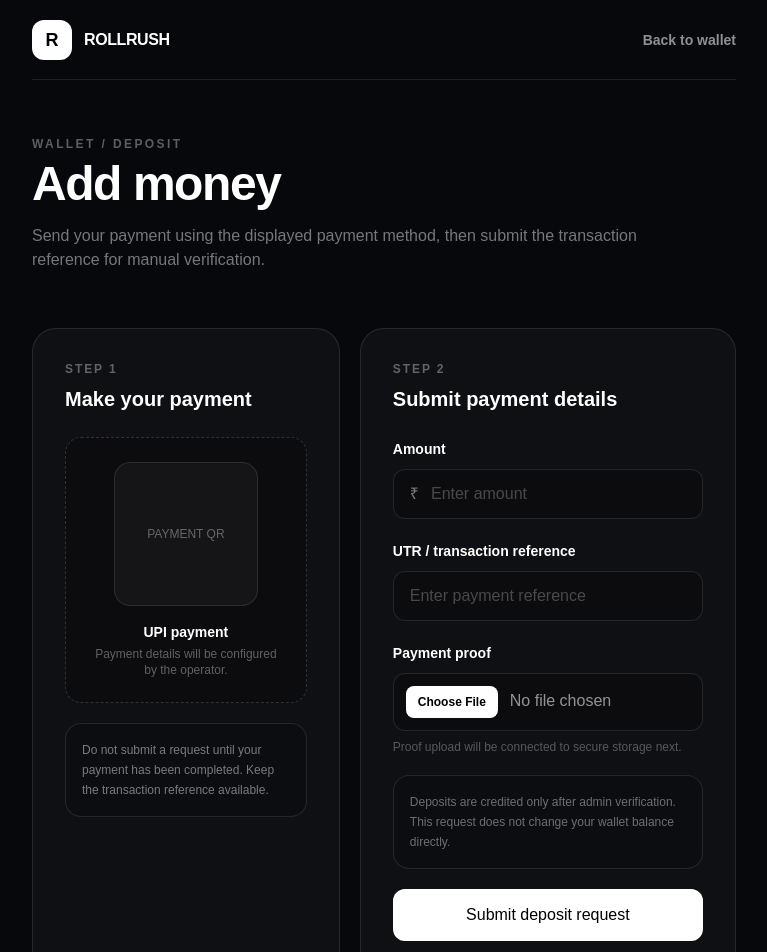
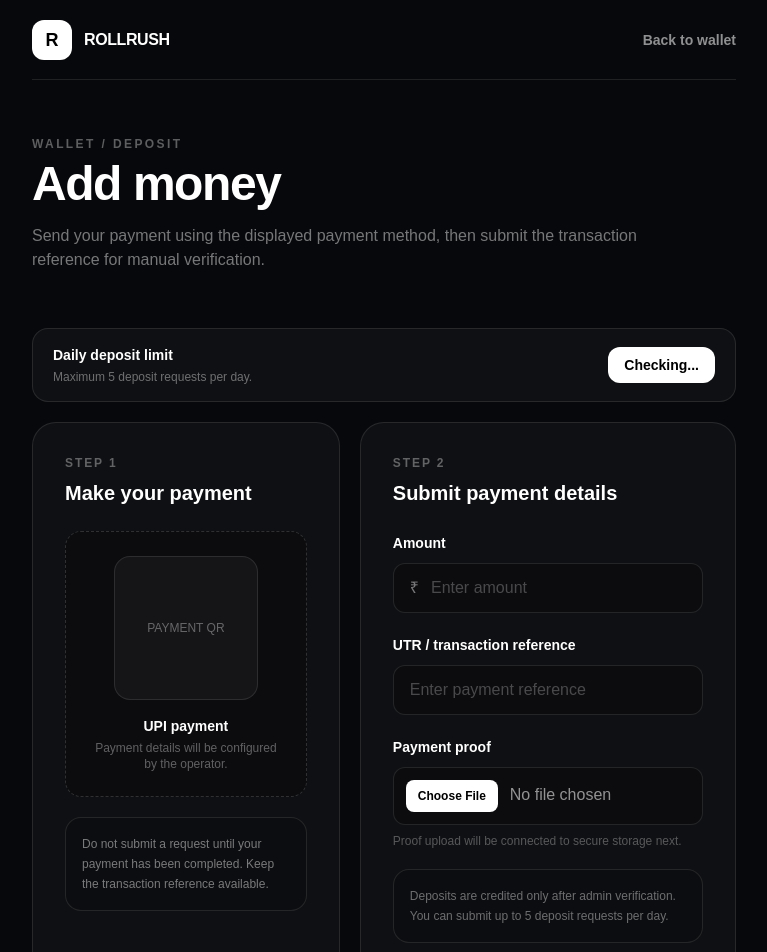
Before and after one commit to Jagdish2729/real-money-games, a Next.js app in the folder apps/web/: page /wallet/deposit in a window 1280 px wide. Shown: the top 952 px of the page, without its empty margins (256-1023 px from the left). Built offline with nearby package versions, Linux system fonts and the light colour scheme; no server answers.

Commit message:
Show five-deposit daily limit and remaining count

```diff
--- a/apps/web/app/wallet/deposit/page.tsx
+++ b/apps/web/app/wallet/deposit/page.tsx
@@ -1,6 +1,6 @@
 "use client";
 
-import { FormEvent, useState } from "react";
+import { FormEvent, useEffect, useState } from "react";
 
 const API_BASE_URL = process.env.NEXT_PUBLIC_API_URL || "http://localhost:4000";
 
@@ -11,12 +11,31 @@ export default function DepositPage() {
   const [submitted, setSubmitted] = useState(false);
   const [loading, setLoading] = useState(false);
   const [error, setError] = useState("");
+  const [remainingToday, setRemainingToday] = useState<number | null>(null);
+
+  async function loadDepositLimit() {
+    const token = localStorage.getItem("accessToken");
+    if (!token) return;
+    try {
+      const response = await fetch(`${API_BASE_URL}/wallet/deposit-limit`, {
+        headers: { Authorization: `Bearer ${token}` },
+      });
+      if (!response.ok) return;
+      const data = await response.json();
+      setRemainingToday(Number(data.remainingToday));
+    } catch {
+      // The deposit form remains usable; the server enforces the limit.
+    }
+  }
+
+  useEffect(() => { void loadDepositLimit(); }, []);
 
   async function handleSubmit(event: FormEvent<HTMLFormElement>) {
     event.preventDefault();
     setError("");
     const token = localStorage.getItem("accessToken");
     if (!token) { setError("Please login before submitting a deposit request."); return; }
+    if (remainingToday === 0) { setError("You have reached today's deposit limit of 5 requests."); return; }
     if (!amount || Number(amount) <= 0 || !utr.trim()) return;
 
     setLoading(true);
@@ -28,9 +47,11 @@ export default function DepositPage() {
       });
       const data = await response.json().catch(() => null);
       if (!response.ok) throw new Error(data?.message || "Unable to submit deposit request");
+      setRemainingToday(Number(data.remainingToday));
       setSubmitted(true); setAmount(""); setUtr(""); setProofFile(null);
     } catch (err) {
       setError(err instanceof Error ? err.message : "Unable to submit deposit request");
+      await loadDepositLimit();
     } finally { setLoading(false); }
   }
 
@@ -44,19 +65,28 @@ export default function DepositPage() {
 
         <section className="py-10 sm:py-14"><p className="text-xs font-bold uppercase tracking-[0.2em] text-white/35">Wallet / Deposit</p><h1 className="mt-2 text-4xl font-black tracking-[-0.03em] sm:text-5xl">Add money</h1><p className="mt-4 max-w-2xl text-sm leading-6 text-white/45 sm:text-base">Send your payment using the displayed payment method, then submit the transaction reference for manual verification.</p></section>
 
+        <div className="mb-5 rounded-2xl border border-white/10 bg-white/[0.035] px-5 py-4">
+          <div className="flex flex-wrap items-center justify-between gap-3">
+            <div><p className="text-sm font-bold">Daily deposit limit</p><p className="mt-1 text-xs text-white/40">Maximum 5 deposit requests per day.</p></div>
+            <div className="rounded-xl bg-white px-4 py-2 text-sm font-black text-black">
+              {remainingToday === null ? "Checking..." : remainingToday > 0 ? `${remainingToday} deposit${remainingToday === 1 ? "" : "s"} left` : "No deposits left today"}
+            </div>
+          </div>
+        </div>
+
         {submitted ? (
-          <section className="rounded-3xl border border-white/10 bg-white/[0.035] p-6 sm:p-8"><div className="flex h-12 w-12 items-center justify-center rounded-2xl bg-white text-xl font-black text-black">✓</div><h2 className="mt-6 text-2xl font-bold">Deposit request submitted</h2><p className="mt-3 text-sm leading-6 text-white/45">Your request is pending manual verification. The wallet balance will be updated only after the payment is approved.</p><div className="mt-6 flex gap-3"><a href="/wallet" className="rounded-xl bg-white px-4 py-3 text-sm font-bold text-black">View wallet</a><button onClick={() => setSubmitted(false)} className="rounded-xl border border-white/15 px-4 py-3 text-sm font-bold hover:border-white/30">Submit another request</button></div></section>
+          <section className="rounded-3xl border border-white/10 bg-white/[0.035] p-6 sm:p-8"><div className="flex h-12 w-12 items-center justify-center rounded-2xl bg-white text-xl font-black text-black">✓</div><h2 className="mt-6 text-2xl font-bold">Deposit request submitted</h2><p className="mt-3 text-sm leading-6 text-white/45">Your request is pending manual verification. The wallet balance will be updated only after the payment is approved.</p><div className="mt-6 rounded-2xl border border-white/10 bg-black/15 p-4 text-sm font-semibold">{remainingToday === 0 ? "You have used all 5 deposit requests for today." : `${remainingToday} deposit${remainingToday === 1 ? "" : "s"} left today.`}</div><div className="mt-6 flex gap-3"><a href="/wallet" className="rounded-xl bg-white px-4 py-3 text-sm font-bold text-black">View wallet</a><button disabled={remainingToday === 0} onClick={() => setSubmitted(false)} className="rounded-xl border border-white/15 px-4 py-3 text-sm font-bold hover:border-white/30 disabled:cursor-not-allowed disabled:opacity-40">Submit another request</button></div></section>
         ) : (
           <div className="grid gap-5 lg:grid-cols-[.9fr_1.1fr]">
             <section className="rounded-3xl border border-white/10 bg-white/[0.035] p-6 sm:p-8"><p className="text-xs font-bold uppercase tracking-[0.16em] text-white/35">Step 1</p><h2 className="mt-2 text-xl font-bold">Make your payment</h2><div className="mt-6 rounded-2xl border border-dashed border-white/15 bg-black/20 p-6 text-center"><div className="mx-auto flex h-36 w-36 items-center justify-center rounded-2xl border border-white/10 bg-white/[0.04] text-xs text-white/35">PAYMENT QR</div><p className="mt-4 text-sm font-semibold">UPI payment</p><p className="mt-1 text-xs text-white/35">Payment details will be configured by the operator.</p></div><div className="mt-5 rounded-2xl border border-white/10 bg-black/15 p-4 text-xs leading-5 text-white/45">Do not submit a request until your payment has been completed. Keep the transaction reference available.</div></section>
 
             <section className="rounded-3xl border border-white/10 bg-white/[0.035] p-6 sm:p-8"><p className="text-xs font-bold uppercase tracking-[0.16em] text-white/35">Step 2</p><h2 className="mt-2 text-xl font-bold">Submit payment details</h2><form onSubmit={handleSubmit} className="mt-6 space-y-5">
-              <label className="block"><span className="text-sm font-semibold">Amount</span><div className="mt-2 flex items-center rounded-xl border border-white/10 bg-black/20 px-4 focus-within:border-white/30"><span className="text-white/45">₹</span><input type="number" min="1" step="1" value={amount} onChange={event => setAmount(event.target.value)} placeholder="Enter amount" className="w-full bg-transparent px-3 py-3 text-sm outline-none placeholder:text-white/25" required /></div></label>
-              <label className="block"><span className="text-sm font-semibold">UTR / transaction reference</span><input value={utr} onChange={event => setUtr(event.target.value)} placeholder="Enter payment reference" className="mt-2 w-full rounded-xl border border-white/10 bg-black/20 px-4 py-3 text-sm outline-none placeholder:text-white/25 focus:border-white/30" required /></label>
-              <label className="block"><span className="text-sm font-semibold">Payment proof</span><input type="file" accept="image/*" onChange={event => setProofFile(event.target.files?.[0] ?? null)} className="mt-2 block w-full rounded-xl border border-white/10 bg-black/20 p-3 text-sm text-white/55 file:mr-3 file:rounded-lg file:border-0 file:bg-white file:px-3 file:py-2 file:text-xs file:font-bold file:text-black" /><span className="mt-2 block text-xs text-white/30">{proofFile ? `${proofFile.name} selected` : "Proof upload will be connected to secure storage next."}</span></label>
+              <label className="block"><span className="text-sm font-semibold">Amount</span><div className="mt-2 flex items-center rounded-xl border border-white/10 bg-black/20 px-4 focus-within:border-white/30"><span className="text-white/45">₹</span><input disabled={remainingToday === 0} type="number" min="1" step="1" value={amount} onChange={event => setAmount(event.target.value)} placeholder="Enter amount" className="w-full bg-transparent px-3 py-3 text-sm outline-none placeholder:text-white/25 disabled:cursor-not-allowed disabled:opacity-50" required /></div></label>
+              <label className="block"><span className="text-sm font-semibold">UTR / transaction reference</span><input disabled={remainingToday === 0} value={utr} onChange={event => setUtr(event.target.value)} placeholder="Enter payment reference" className="mt-2 w-full rounded-xl border border-white/10 bg-black/20 px-4 py-3 text-sm outline-none placeholder:text-white/25 focus:border-white/30 disabled:cursor-not-allowed disabled:opacity-50" required /></label>
+              <label className="block"><span className="text-sm font-semibold">Payment proof</span><input disabled={remainingToday === 0} type="file" accept="image/*" onChange={event => setProofFile(event.target.files?.[0] ?? null)} className="mt-2 block w-full rounded-xl border border-white/10 bg-black/20 p-3 text-sm text-white/55 file:mr-3 file:rounded-lg file:border-0 file:bg-white file:px-3 file:py-2 file:text-xs file:font-bold file:text-black disabled:cursor-not-allowed disabled:opacity-50" /><span className="mt-2 block text-xs text-white/30">{proofFile ? `${proofFile.name} selected` : "Proof upload will be connected to secure storage next."}</span></label>
               {error && <div className="rounded-2xl border border-red-400/20 bg-red-400/10 p-4 text-sm text-red-200">{error}</div>}
-              <div className="rounded-2xl border border-white/10 bg-black/15 p-4 text-xs leading-5 text-white/40">Deposits are credited only after admin verification. This request does not change your wallet balance directly.</div>
-              <button disabled={loading} type="submit" className="w-full rounded-xl bg-white px-4 py-3.5 text-sm font-bold text-black hover:bg-white/90 disabled:cursor-not-allowed disabled:opacity-50">{loading ? "Submitting..." : "Submit deposit request"}</button>
+              <div className="rounded-2xl border border-white/10 bg-black/15 p-4 text-xs leading-5 text-white/40">Deposits are credited only after admin verification. You can submit up to 5 deposit requests per day.</div>
+              <button disabled={loading || remainingToday === 0} type="submit" className="w-full rounded-xl bg-white px-4 py-3.5 text-sm font-bold text-black hover:bg-white/90 disabled:cursor-not-allowed disabled:opacity-50">{remainingToday === 0 ? "Daily limit reached" : loading ? "Submitting..." : "Submit deposit request"}</button>
             </form></section>
           </div>
         )}
```
